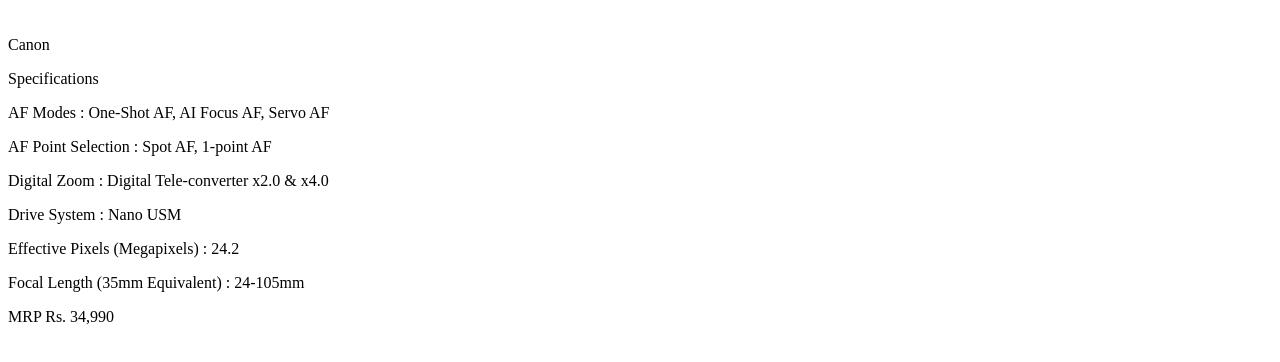
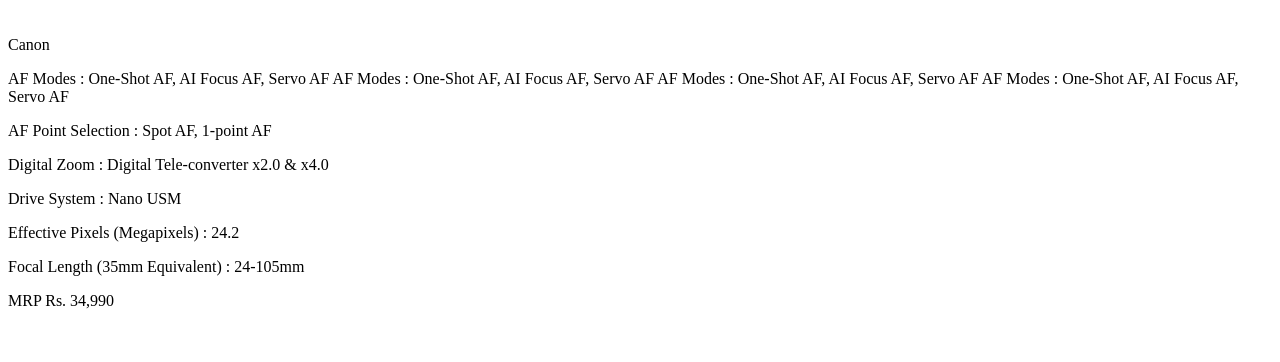
Before and after one commit to manojkumar1543/FirstProject, a plain HTML site: page index.html in a window 1280 px wide. Shown: the part 136-498 px from the top of the page. Drawn offline with Linux system fonts and the light colour scheme.

Commit message:
line changed

```diff
--- a/index.html
+++ b/index.html
@@ -10,9 +10,9 @@
     <h1>New Name</h1>
     <img width="200" src="cemera.jpg" alt="">
     <p>Canon</p>
-    <p>Specifications</p>
-    <p>
-        AF Modes : One-Shot AF, AI Focus AF, Servo AF</p>
+
+    <p >
+        AF Modes : One-Shot AF, AI Focus AF, Servo AF AF Modes : One-Shot AF, AI Focus AF, Servo AF AF Modes : One-Shot AF, AI Focus AF, Servo AF AF Modes : One-Shot AF, AI Focus AF, Servo AF</p>
     <p>AF Point Selection : 	Spot AF, 1-point AF</p>
     <p>Digital Zoom : 	Digital Tele-converter x2.0 & x4.0</p>
     <p>Drive System : Nano USM</p>
```
